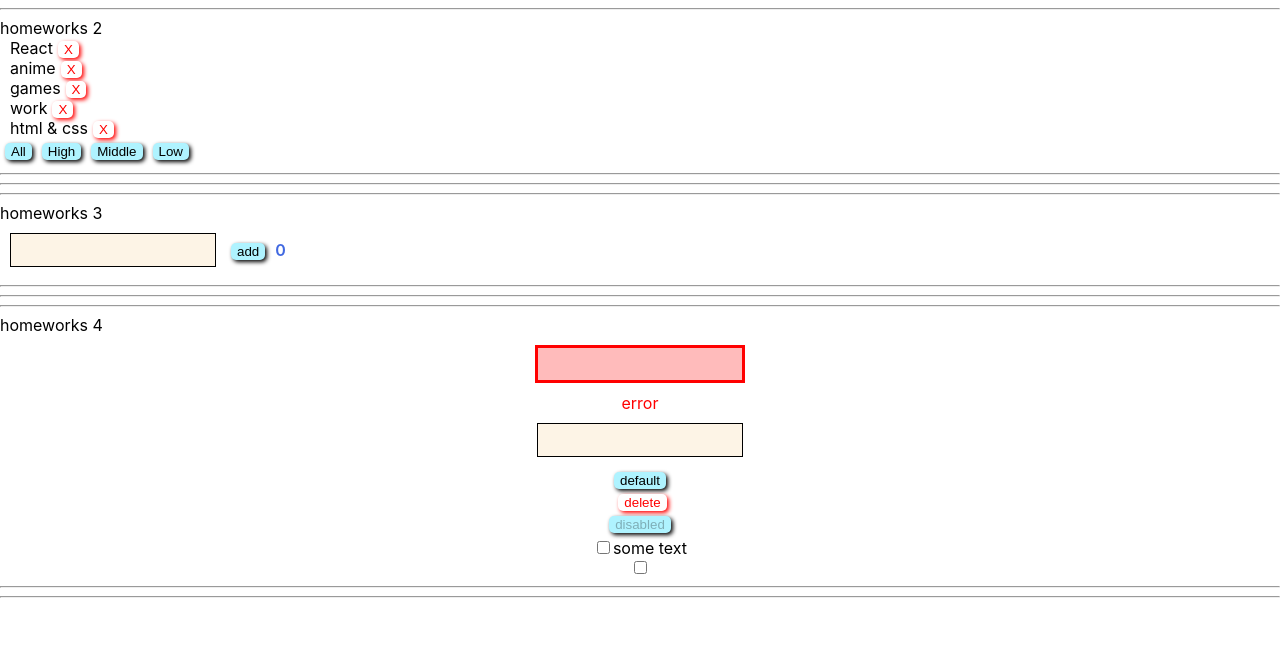
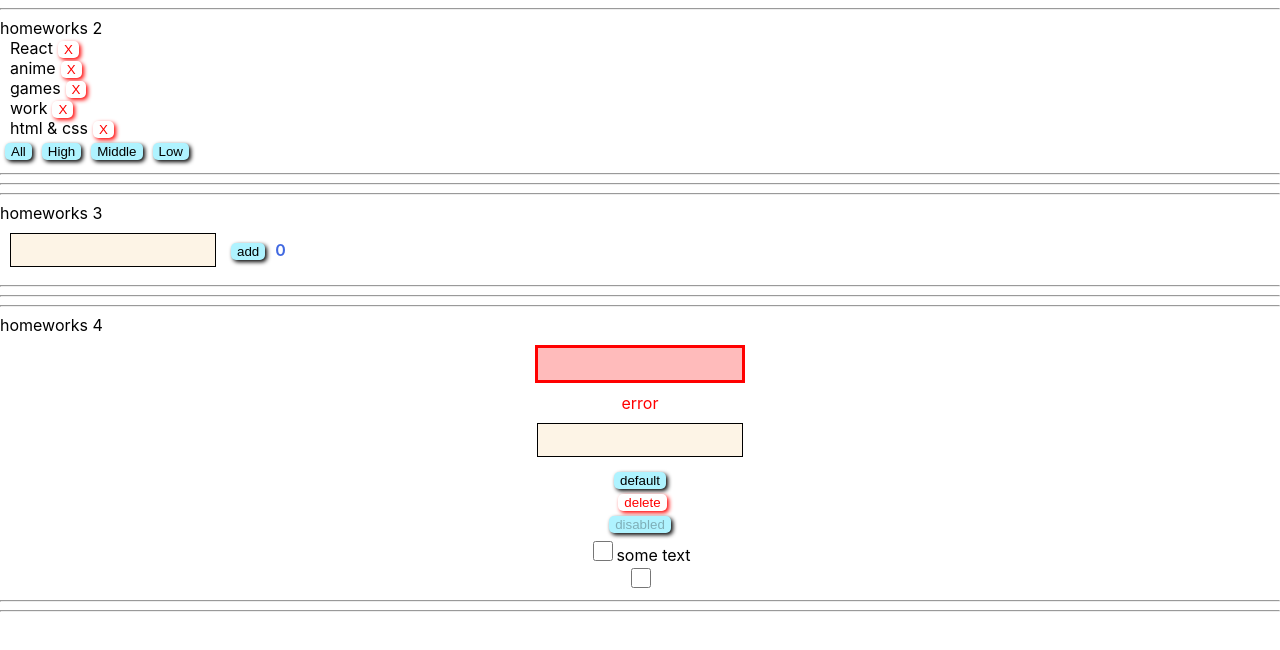
Before and after one commit to Pavelkv94/HomeWorksTasks, a React (Create React App) app: page /#/ in a window 1280 px wide. Shown: the top 650 px of the page. Built offline with nearby package versions, Linux system fonts and the light colour scheme.

Commit message:
fix: checkbox in 4HW

```diff
--- a/src/p2-homeworks/h4/common/c3-SuperCheckbox/SuperCheckbox.module.css
+++ b/src/p2-homeworks/h4/common/c3-SuperCheckbox/SuperCheckbox.module.css
@@ -1,5 +1,6 @@
 .checkbox {
-
+width: 20px;
+height: 20px;
 }
 
 .spanClassName {
--- a/src/p2-homeworks/h4/common/c3-SuperCheckbox/SuperCheckbox.tsx
+++ b/src/p2-homeworks/h4/common/c3-SuperCheckbox/SuperCheckbox.tsx
@@ -1,4 +1,4 @@
-import React, {ChangeEvent, DetailedHTMLProps, InputHTMLAttributes} from 'react'
+import React, { ChangeEvent, DetailedHTMLProps, InputHTMLAttributes } from 'react'
 import s from './SuperCheckbox.module.css'
 
 // тип пропсов обычного инпута
@@ -20,7 +20,10 @@ const SuperCheckbox: React.FC<SuperCheckboxPropsType> = (
     }
 ) => {
     const onChangeCallback = (e: ChangeEvent<HTMLInputElement>) => {
-        // сделайте так чтоб работал onChange и onChangeChecked
+        onChange // если есть пропс onChange
+            && onChange(e) // то передать ему е (поскольку onChange не обязателен)
+
+        onChangeChecked && onChangeChecked(e.currentTarget.checked)
     }
 
     const finalInputClassName = `${s.checkbox} ${className ? className : ''}`
```
